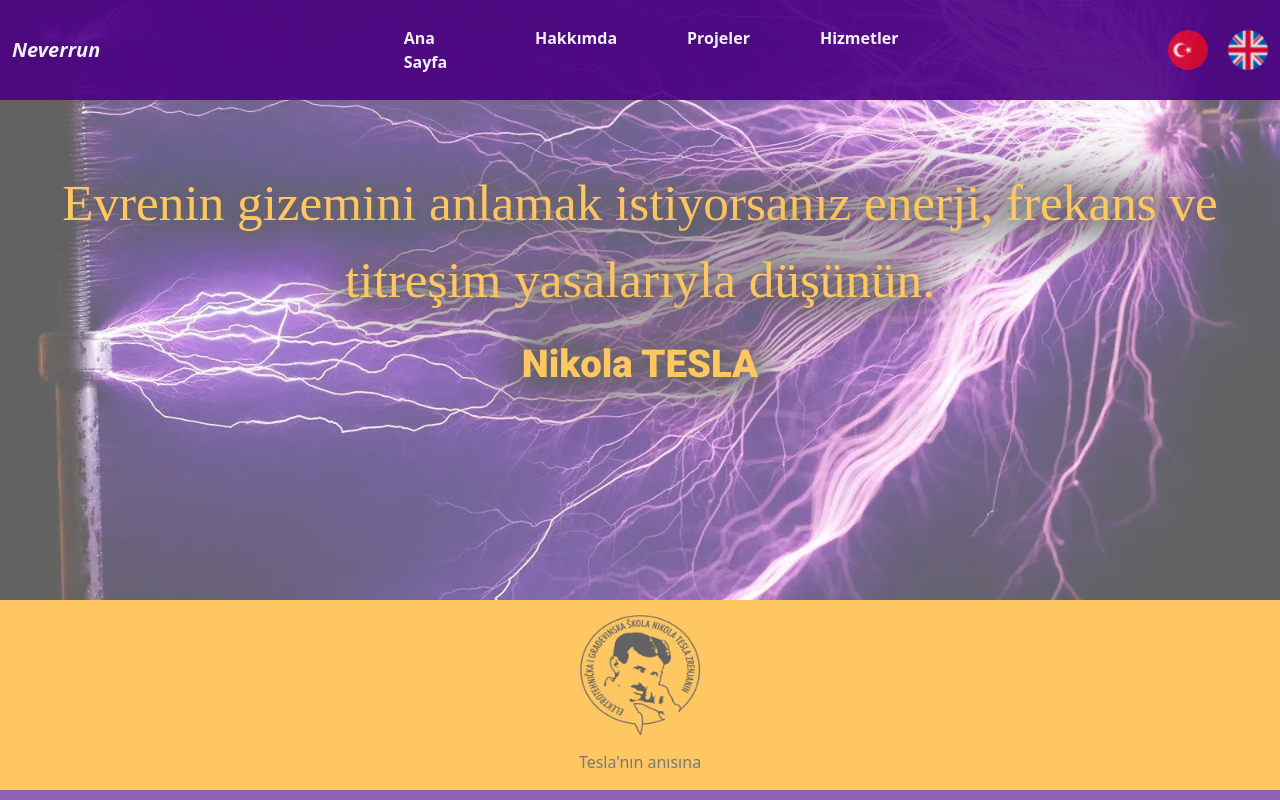
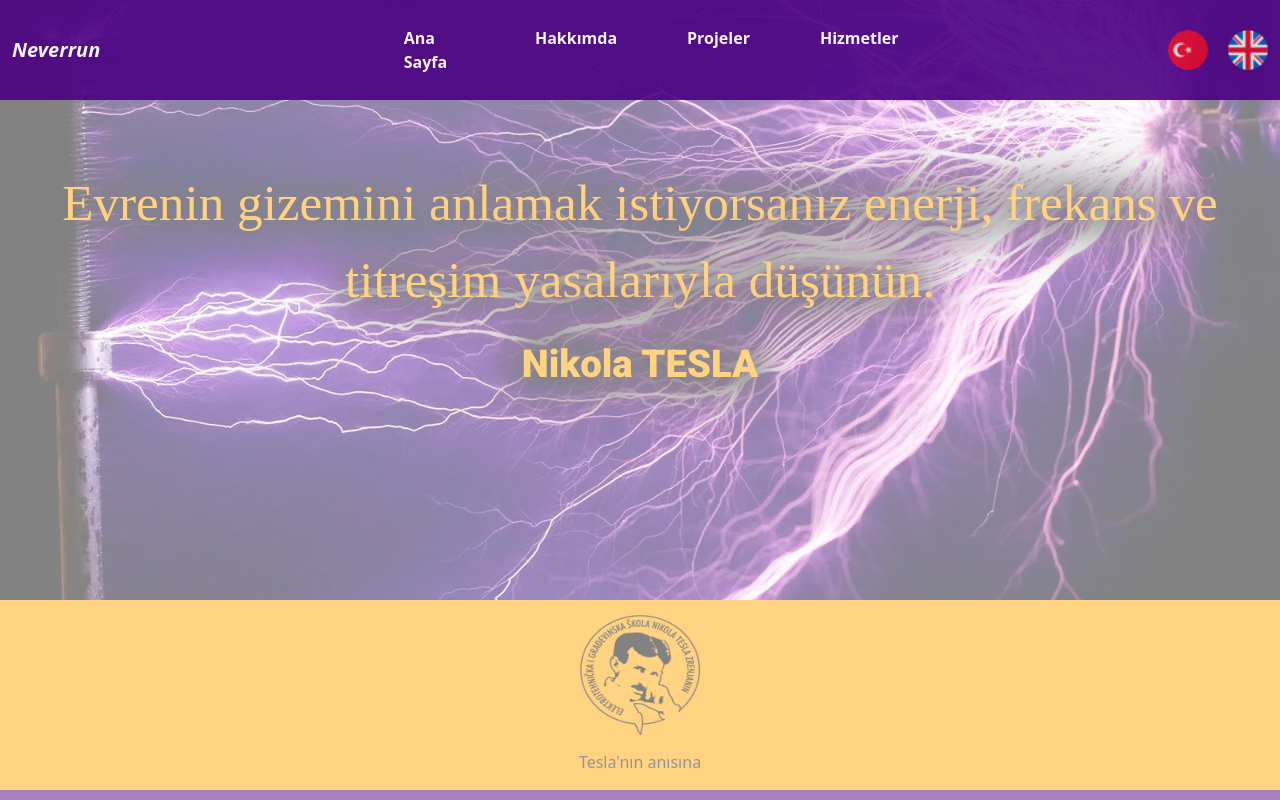
Before and after one commit to 01mk027/mustafakosmaz, a React (Create React App) app: page / in a window 1280 px wide. Shown: the top 800 px of the page. Built offline with nearby package versions, Linux system fonts and the light colour scheme.

Commit message:
updation

```diff
--- a/src/components/Index.module.css
+++ b/src/components/Index.module.css
@@ -13,7 +13,7 @@
 
 .mainDivOfIndex{
     animation-name: fadeIn;
-    animation-duration: 4200ms;
+    animation-duration: 5200ms;
     background-color: blue;
     overflow: hidden;
 }
```
